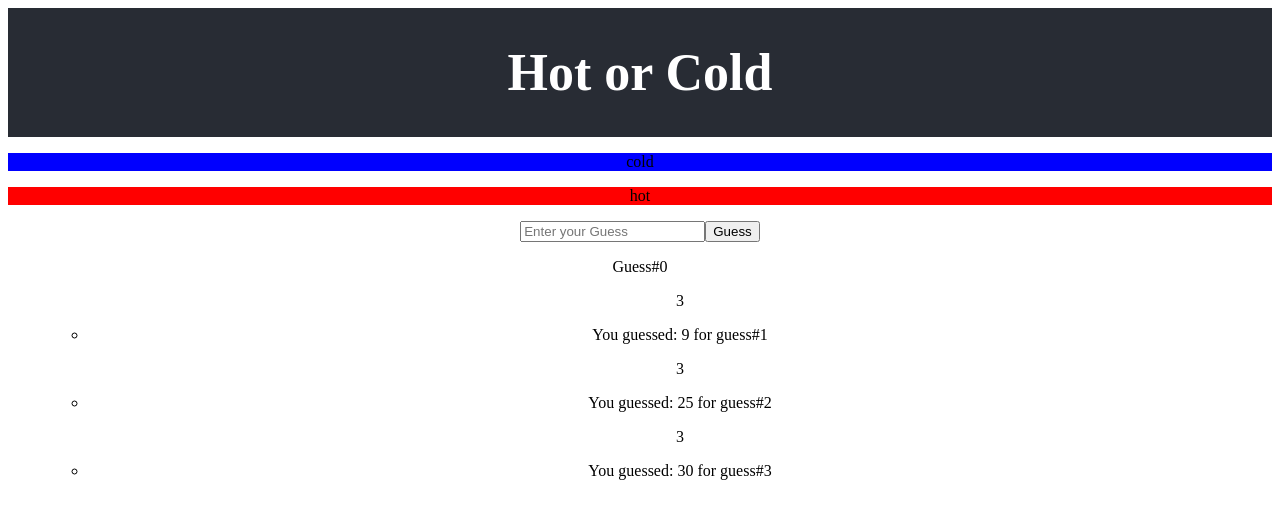
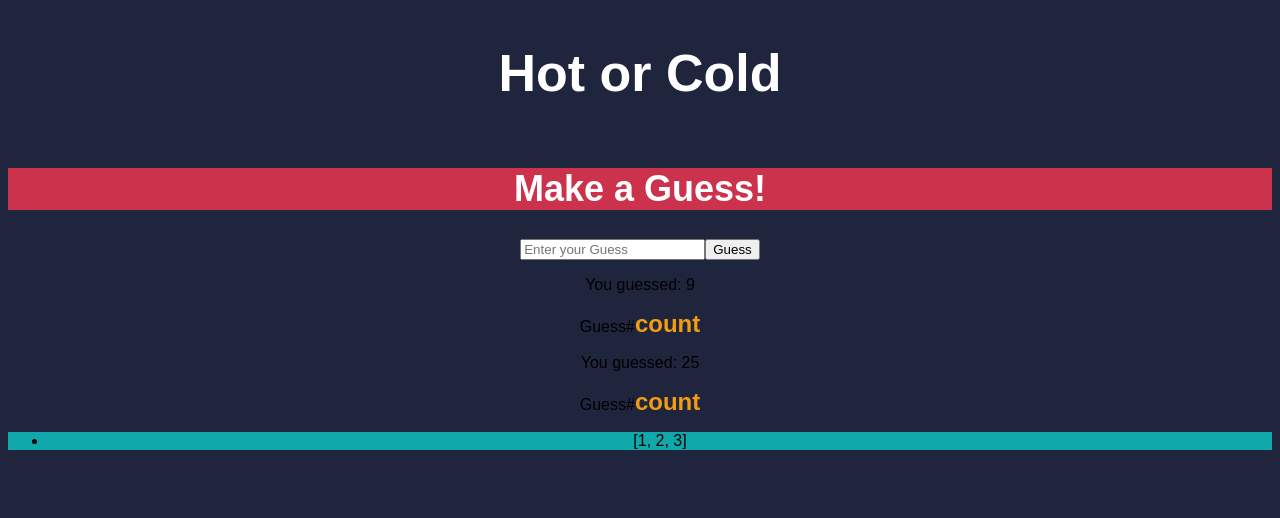
Before and after one commit to thinkful-ei26/trisha-HotCold-v1, a React app: page / in a window 1280 px wide. Built offline with nearby package versions, Linux system fonts and the light colour scheme.

Commit message:
added guess-count

```diff
--- a/src/Feedback.js
+++ b/src/Feedback.js
@@ -1,28 +1,10 @@
 import React from 'react';
 
-export default function Feedback () {
-
-  const gameFeedback = [
-    { cold: 'cold',
-      guessCorrect: true
-    },
-    { hot: 'hot',
-      guessCorrect: false
-    }
-
-  ];
-
-  const feedback = gameFeedback.map( (response, index) => (
-  <div className="responses">
-      <p className="cold">{response.cold}</p>
-      <p className="hot">{response.hot}</p>
-  </div>));
-
+export default function Feedback(props) {
   return (
-    <div className="Response">
-      <p>{feedback}</p>
+    <div className="responses">
+      <h2>{props.response}</h2>
     </div>
-
   )
 
 }
--- a/src/Game.css
+++ b/src/Game.css
@@ -1,9 +1,16 @@
-.Header {
+* {
+  font-family: Arial, Helvetica, sans-serif;
+}
+
+body {
+  background-color: #1F253D;
+}
+
+.container {
   text-align: center;
 }
 
 .Game-header {
-  background-color: #282c34;
   display: flex;
   flex-direction: column;
   align-items: center;
@@ -13,13 +20,21 @@
 }
 
 .responses {
-  font-size: 1rem;
+  background-color:#cc324b;
+  font-size: 1.5rem;
+  color: white;
 }
 
-.cold {
-  background-color:blue;
+.guessCount {
+  background-color: grey;
 }
 
-.hot {
-  background-color:red;
+.guessBox {
+  background-color: #11a8ab;
 }
+
+.currentGuessCount {
+  color: #f39c12;
+  font-weight: 700;
+  font-size: 1.5em;
+}
--- a/src/Game.js
+++ b/src/Game.js
@@ -1,33 +1,19 @@
 import React from 'react';
 import Guess from './Guess';
-import Feedback from './Feedback';
-import GuessHistory from './GuessHistory';
+import GuessHistory from './GuessHistory'
 
-export default function Game () {
+export default function Game (props) {
 
   return (
-    <div className="Header">
+    <div className="container">
       <header className="Game-header">
         <h1>Hot or Cold</h1>
       </header>
-
-      <section className="game">
-
-      < Feedback />
-
-      <form>
-        <input type="text" name="userGuess" id="userGuess" className="text" placeholder="Enter your Guess" required/>
-
-        <input type="submit" id="guessButton" className="button" name="submit" value="Guess"/>
-      </form>
-
-      <GuessHistory />
+      <Guess />
 
       <ul id="guessList" className="guessBox">
-        <Guess />
+        <GuessHistory guesses="[1, 2, 3]"/>
       </ul>
-
-    </section>
     </div>
 
   )
--- a/src/Guess.js
+++ b/src/Guess.js
@@ -1,28 +1,39 @@
 import React from 'react';
 
-export default function Guess () {
+import GuessCount from './GuessCount'
+import Feedback from './Feedback';
+
+export default function Guess(props) {
 
   const guesses = [
-    { current: '9', history:'1' },
-    { current: '25', history:'2' },
-    { current: '30', history:'3' }
+    { userGuess: '9', history: "['23', '32', '50']" },
+    { userGuess: '25', history: "['1', '5', '9']" }
   ];
 
   const guess = guesses.map( (guess, index) => (
   <div>
-    <p>{guesses.length}</p>
-    <li key={index}>
-      <p>You guessed: {guess.current} for guess#{guess.history}</p>
-    </li>
+    <p>You guessed: {guess.userGuess} </p>
+    <GuessCount guessCount="count" className="guessCount"/>
   </div>
 
   ));
 
-  return (<div>
-    <ul id="guessList" className="guessBox">
-        <p>{guess} </p>
-    </ul>
-  </div>
+  return (
+  <section className="game">
+
+    <Feedback response="Make a Guess!" />
+
+    <form>
+      <input type="text" name="userGuess" id="userGuess" className="text" placeholder="Enter your Guess" required/>
+
+      <input type="submit" id="guessButton" className="button" name="submit" value="Guess"/>
+    </form>
+
+    <div>
+      {guess}
+    </div>
+
+  </section>
   )
 
 }
--- /dev/null
+++ b/src/GuessCount.js
@@ -0,0 +1,10 @@
+import React from 'react';
+
+export default function GuessCount(props){
+
+  return(
+    <div>
+      <p>Guess#<span className="currentGuessCount">{props.guessCount}</span></p>
+    </div>
+  );
+}
--- a/src/GuessHistory.js
+++ b/src/GuessHistory.js
@@ -1,12 +1,17 @@
 import React from 'react';
-import Guess from './Guess';
 
-export default function GuessHistory () {
+export default function GuessHistory(props) {
+
+  // const guesses = props.guesses.map((guess, index) => (
+  //   <li key={index}>
+  //     {guess}
+  //   </li>
+  // ));
 
   return (
-  <div>
-    <p className="guessHistory">Guess#{Guess.length}</p>
-  </div>
-  )
+    <li className="guessHistory">
+      {props.guesses}
+    </li>
+  );
 
 }
--- a/src/index.js
+++ b/src/index.js
@@ -2,11 +2,5 @@ import React from 'react';
 import ReactDOM from 'react-dom';
 import Game from './Game';
 import './Game.css';
-import * as serviceWorker from './serviceWorker';
 
 ReactDOM.render(<Game />, document.getElementById('root'));
-
-// If you want your app to work offline and load faster, you can change
-// unregister() to register() below. Note this comes with some pitfalls.
-// Learn more about service workers: http://bit.ly/CRA-PWA
-serviceWorker.unregister();
```
